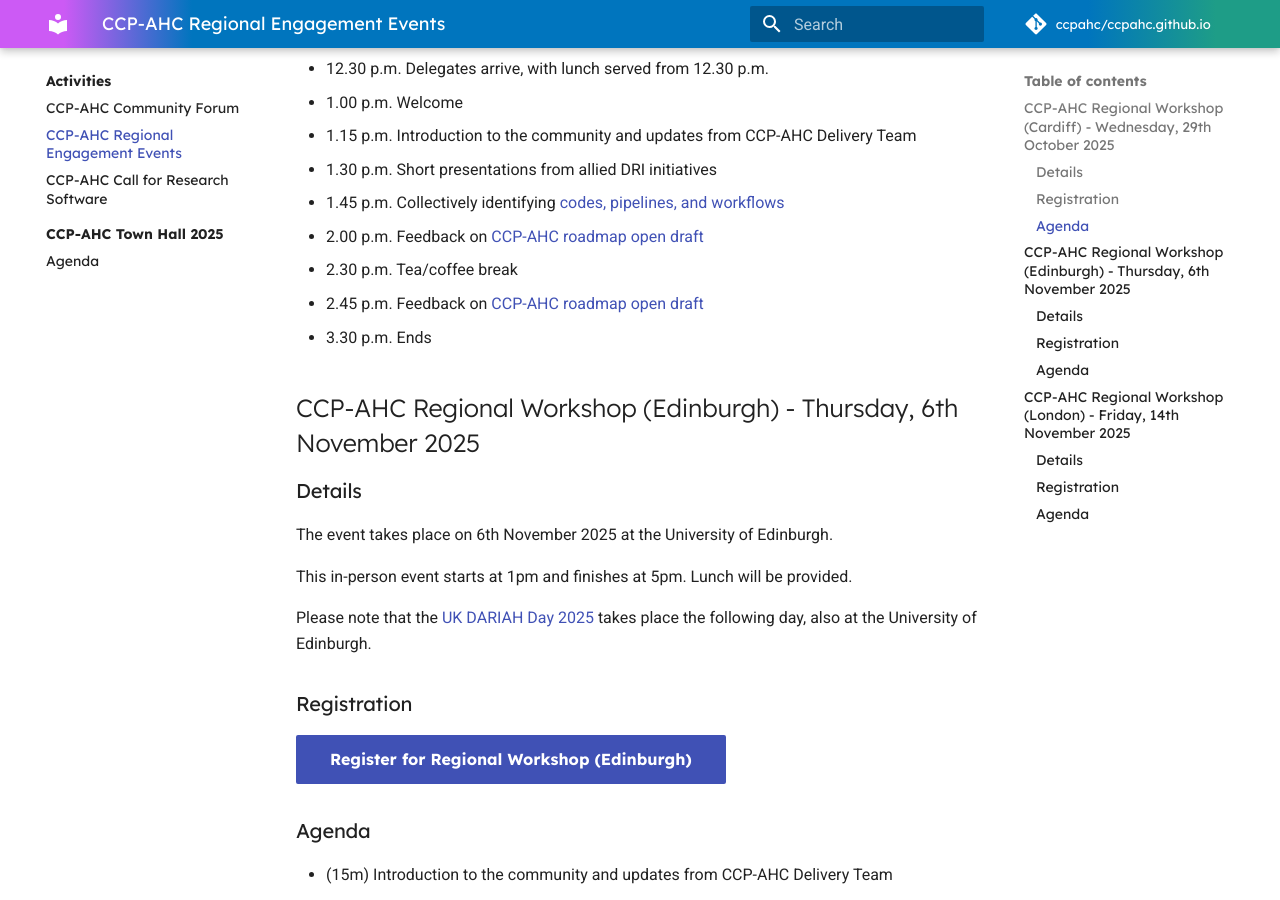
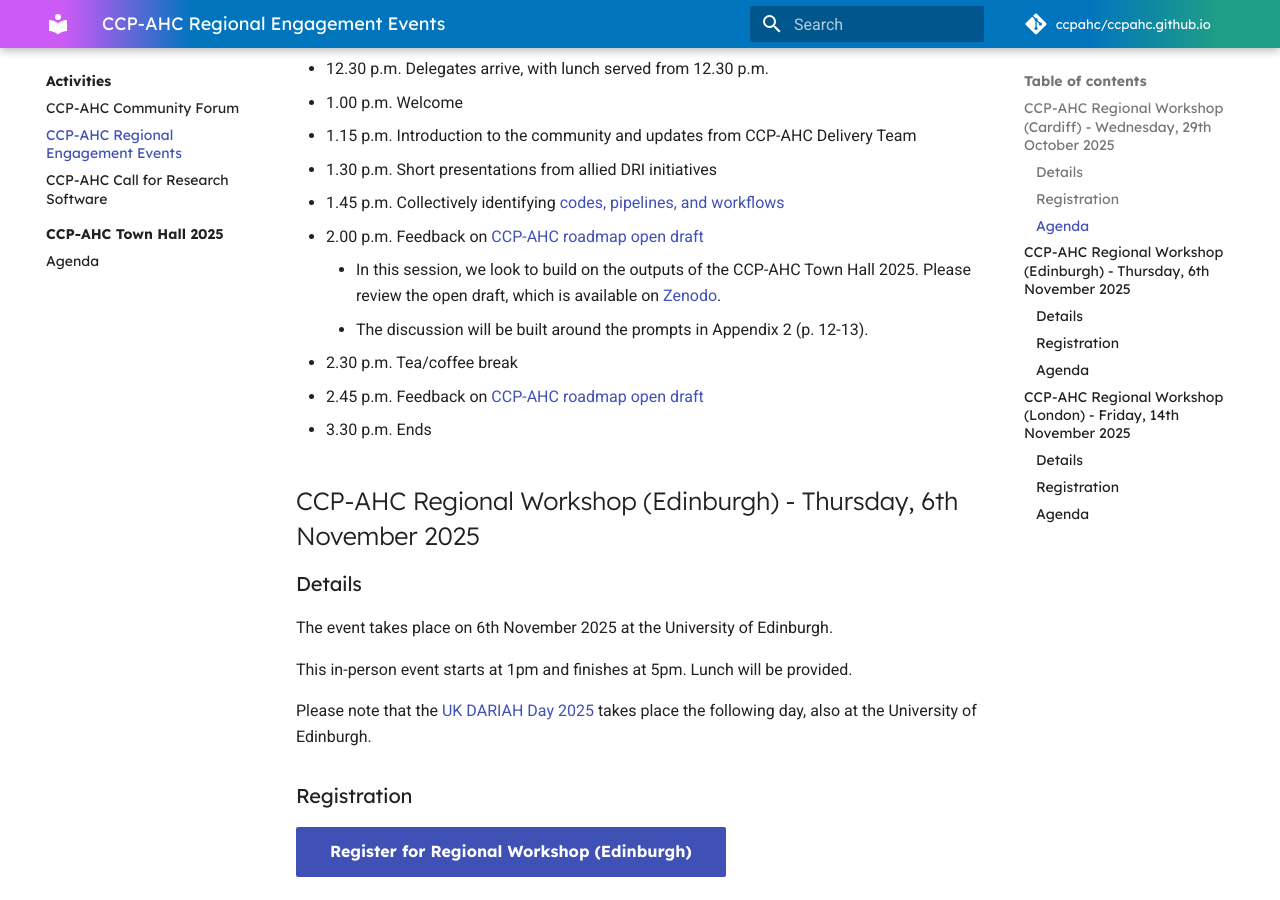
Before and after one commit to ccpahc/ccpahc.github.io, an MkDocs documentation site: the page built from docs/activities/regional-engagement.md, in a window 1280 px wide and 900 px high, scrolled down 874 px. Built offline with MkDocs 1.6.1 and Material for MkDocs 9.7.7, drawn with Linux system fonts in a browser that asks for light colours; comment, search, counter and statistics services are not loaded.

Commit message:
Enhance feedback session details in regional-engagement.md
Added context for the feedback session on the CCP-AHC roadmap.

```diff
--- a/docs/activities/regional-engagement.md
+++ b/docs/activities/regional-engagement.md
@@ -24,6 +24,8 @@
 - 1.30 p.m. Short presentations from allied DRI initiatives
 - 1.45 p.m. Collectively identifying [codes, pipelines, and workflows](https://www.ccpahc.ac.uk/activities/codes-eoi/)
 - 2.00 p.m. Feedback on [CCP-AHC roadmap open draft](https://zenodo.org/records/17099176)
+    - In this session, we look to build on the outputs of the CCP-AHC Town Hall 2025. Please review the open draft, which is available on [Zenodo](https://zenodo.org/records/17099176).
+    - The discussion will be built around the prompts in Appendix 2 (p. 12-13).
 - 2.30 p.m. Tea/coffee break
 - 2.45 p.m. Feedback on [CCP-AHC roadmap open draft](https://zenodo.org/records/17099176)
 - 3.30 p.m. Ends
```
